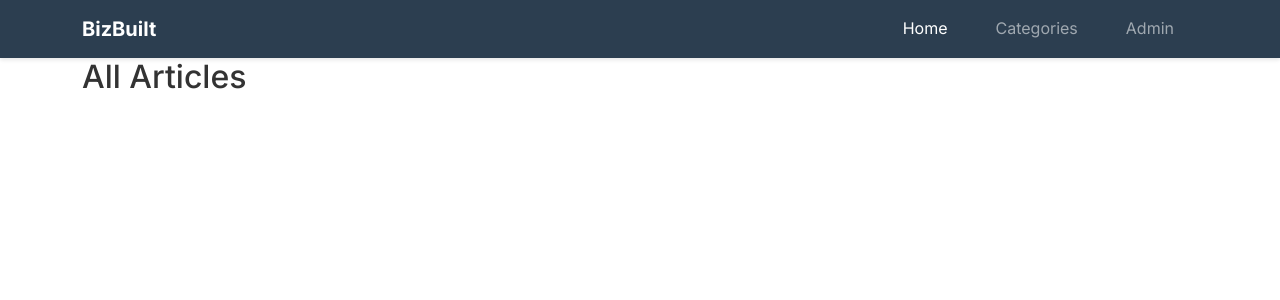
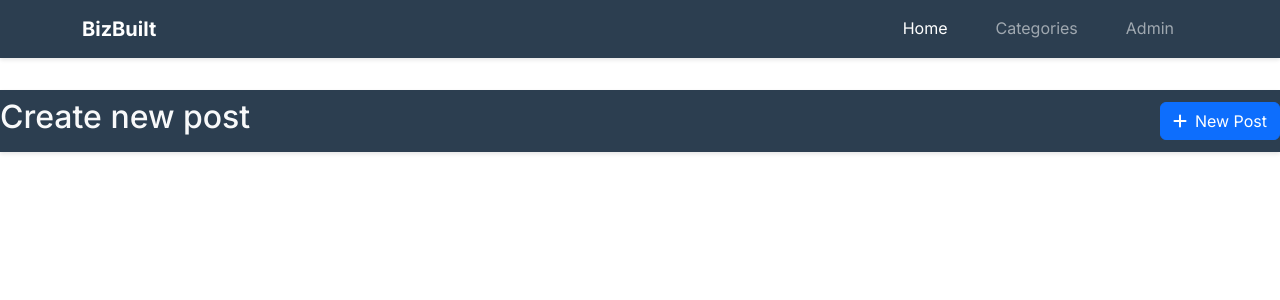
Before and after one commit to venom301/bizzbuilt, a PHP site: page /admin/posts in a window 1280 px wide. Shown: the top 300 px of the page. Run offline with PHP 8.4, Linux system fonts and the light colour scheme; data that the repository does not hold is empty; a stand-in replaces the project's code that opens the database connection.

Commit message:
worked on post page

```diff
--- a/App/views/admin/dashboard.view.php
+++ b/App/views/admin/dashboard.view.php
@@ -143,12 +143,6 @@
                     <button type="submit" class="btn btn-primary">Save Post</button>
                 </form>
             </div>
-            <div class="modal-footer">
-                <button type="button" class="btn btn-secondary" data-bs-dismiss="modal">Cancel</button>
-                <form method="POST" action="/admin/posts">
-                    <button type="submit" class="btn btn-primary">Save Post</button>
-                </form>
-            </div>
         </div>
     </div>
 </div>
--- a/App/views/admin/post.view.php
+++ b/App/views/admin/post.view.php
@@ -1,13 +1,8 @@
-<!-- head -->
 <?= loadPartial('head') ?>
 
 <?= loadPartial('nav') ?>
-
-<section>
-<div class="container">
-    <h2 class="mb-4 fade-in">All Articles</h2>
+<div class="container-fluid py-3">
     <div class="row">
-        <!-- Featured Post -->
         <?php foreach ($articles as $article): ?>
             <div class="col-md-4">
                 <div class="card blog-card fade-in">
@@ -24,7 +19,7 @@
                             <?= $article->content ?>
                         </p>
                         <div class="d-flex justify-content-between align-items-center">
-                            <a href="/readmore" class="btn btn-primary">View Post</a>
+                            <a href="/readmore" class="btn btn-primary">View full article</a>
                             <small class="text-muted">5 mins read</small>
                         </div>
                     </div>
@@ -33,6 +28,57 @@
         <?php endforeach; ?>
     </div>
 </div>
-</section>
-<!-- scripts -->
+
+<div class="navbar navbar-dark d-flex justify-content-between">
+    <h2 class="text-light">Create new post</h2>
+    <button class="btn btn-primary" data-bs-toggle="modal" data-bs-target="#newPostModal">
+        <i class="fas fa-plus me-2"></i>New Post
+    </button>
+</div>
+
+<!-- modal -->
+<div class="modal fade" id="newPostModal" tabindex="-1">
+    <div class="modal-dialog modal-lg">
+        <div class="modal-content">
+            <div class="modal-header">
+                <h5 class="modal-title">Create New Post</h5>
+                <button type="button" class="btn-close" data-bs-dismiss="modal" aria-label="Close"></button>
+            </div>
+            <div class="modal-body">
+                <form method="POST" action="/admin/posts">
+                    <div class="mb-3">
+                        <label for="postTitle" class="form-label">Title</label>
+                        <input type="text" name="title" class="form-control" id="postTitle" required>
+                    </div>
+                    <div class="mb-3">
+                        <label for="postCategory" class="form-label">Category</label>
+                        <select name="category" class="form-select" id="postCategory">
+                            <option value="">Select a category</option>
+                            <option value="business">Business</option>
+                            <option value="strategy">Strategy</option>
+                            <option value="marketing">Marketing</option>
+                        </select>
+                    </div>
+                    <div class="mb-3">
+                        <label for="postTitle" class="form-label">Author</label>
+                        <input type="text" class="form-control" id="postAuthor" name="author">
+                    </div>
+                    <div class="mb-3">
+                        <label for="postImage" class="form-label">Featured Image</label>
+                        <input name="image" type="file" class="form-control" id="postImage" accept="image/*"
+                            onchange="previewImage(this)">
+                        <img id="imagePreview" src="#" alt="Preview" class="mt-2 img-fluid d-none">
+                    </div>
+                    <div class="mb-3">
+                        <label for="editor" class="form-label">Content</label>
+                        <textarea name="content" id="editor"></textarea>
+                    </div>
+                    <button type="button" class="btn btn-secondary" data-bs-dismiss="modal">Cancel</button>
+                    <button type="submit" class="btn btn-primary">Save Post</button>
+                </form>
+            </div>
+        </div>
+    </div>
+</div>
+
 <?= loadPartial('scripts') ?>
--- a/App/views/admin/settings.view.php
+++ b/App/views/admin/settings.view.php
@@ -1 +1,5 @@
-settings
+<?= loadPartial('head') ?>
+
+<?= loadAdminPartial('sidebar') ?>
+
+<?= loadPartial('scripts') ?>
--- a/App/views/partials/head.php
+++ b/App/views/partials/head.php
@@ -12,6 +12,6 @@
       href="https://fonts.googleapis.com/css2?family=Inter:wght@400;500;600;700&display=swap"
       rel="stylesheet"
     />
-    <link rel="stylesheet" href="css/style.css" />
+    <link rel="stylesheet" href="/css/style.css" />
   </head>
   <body>
--- a/App/views/partials/scripts.php
+++ b/App/views/partials/scripts.php
@@ -1,7 +1,7 @@
 <!-- Scripts -->
 <script src="https://cdn.jsdelivr.net/npm/bootstrap@5.3.0/dist/js/bootstrap.bundle.min.js"></script>
 <link rel="stylesheet" href="https://cdnjs.cloudflare.com/ajax/libs/font-awesome/6.4.2/css/all.min.css" />
-<script src="js/main.js"></script>
+<script src="/js/main.js"></script>
 </body>
 
 </html>
--- a/public/css/style.css
+++ b/public/css/style.css
@@ -39,8 +39,8 @@ body {
 
 /* Hero Section */
 .hero-section {
-    background: linear-gradient(rgba(44, 62, 80, 0.9), rgba(44, 62, 80, 0.9)),
-                url('../img/hero-bg.jpg') center/cover;
+    background: linear-gradient(rgba(42, 62, 80, 0.9), rgba(44, 62, 80, 0.9)),
+                url('../img/buzz5.jpg') center/cover;
     color: white;
     padding: 100px 0;
 }
```
